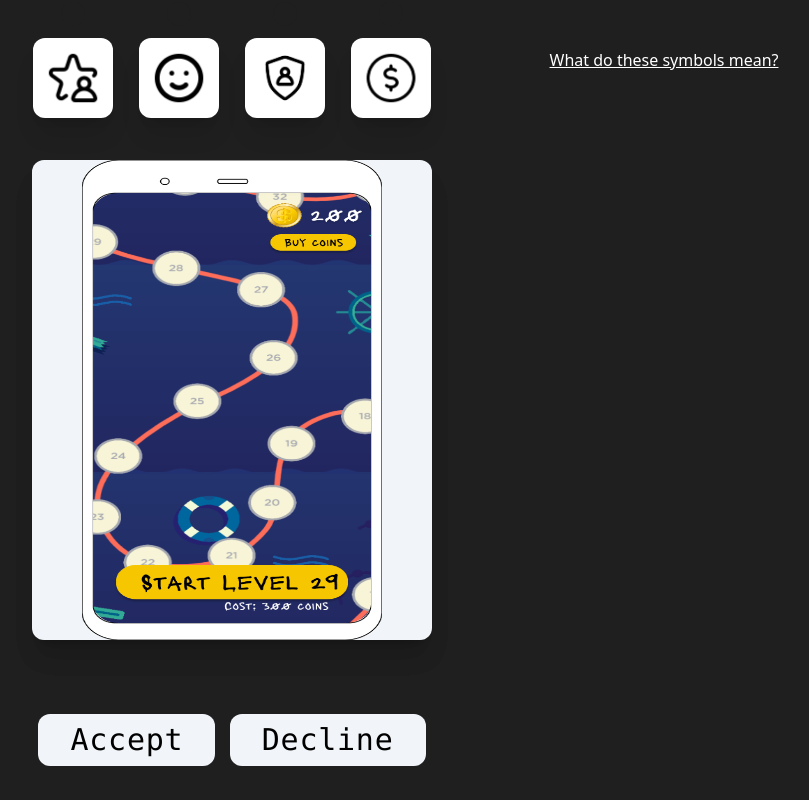
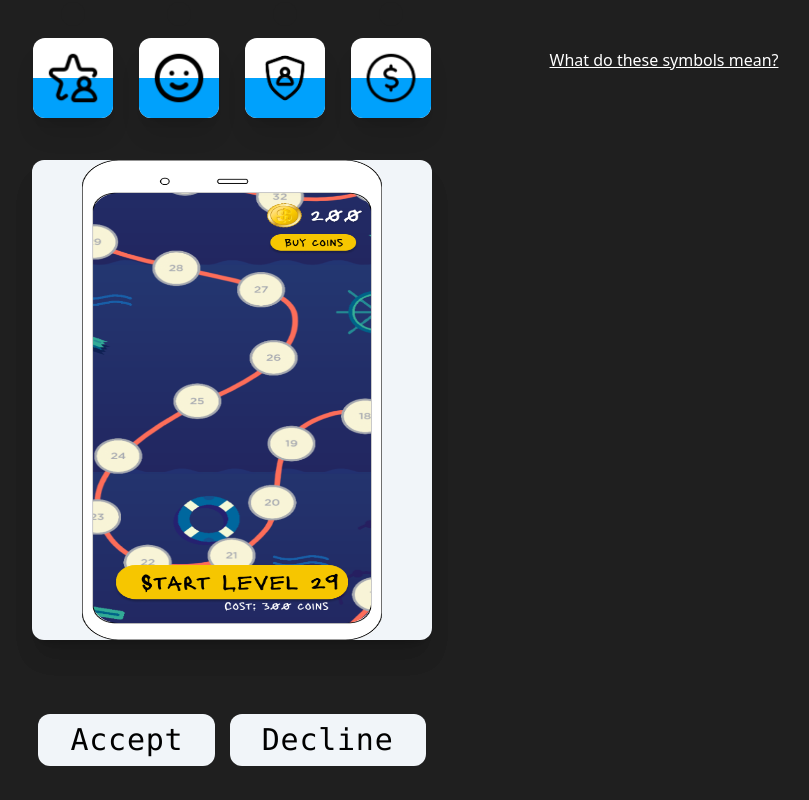
Before and after one commit to daancs/AppStoreEthics, a Next.js app: page /game in a window 1280 px wide. Shown: the whole page, without its empty margins (408-1217 px from the left). Built offline with nearby package versions, Linux system fonts and the light colour scheme.

Commit message:
gameicons' progress now displayed in blue on gamePage

```diff
--- a/src/components/AppIndicators.tsx
+++ b/src/components/AppIndicators.tsx
@@ -1,12 +1,13 @@
 import Dot from "./Dot";
 import GameIcon from "./GameIcon";
 import {SizeChange } from "./GamePageSkeleton";
-
+import playerData from '@/backend/Model';
 
 
 
 export interface AppIndicators{
     sizesToDisplay: SizeChange[];
+    app: playerData;
 }
 
 
@@ -18,25 +19,30 @@ export default function AppIndicators(props: AppIndicators) {
     const changePriv = props.sizesToDisplay[2];
     const changeRevenue = props.sizesToDisplay[3];
 
+    const app = props.app;
+    let reputationValue: number = app.getReputation();
+    let contentmentValue: number = app.getContentment();
+    let privacyValue: number = app.getPrivacy();
+    let revenueValue: number = app.getRevenue();
 
     return (
       <>
  <div className={`w-[450px] flex col-start-2 col-end-2 row-start-1 row-end-1 justify-evenly items-center h-full font-mono`}>
             <div className="flex flex-col">
                 <Dot size={changeRep} />
-                <GameIcon hoverable={true} iconName={"reputation"} appInd={true} />
+                <GameIcon hoverable={true} iconName={"reputation"} appInd={true} isGamePage={true} progressValue={reputationValue} displayProgress={true}/>
             </div>
             <div className="flex flex-col">
                 <Dot size={changeCont}/>
-                <GameIcon hoverable={true} iconName={"contentment"} appInd={true}/>
+                <GameIcon hoverable={true} iconName={"contentment"} appInd={true} isGamePage={true} progressValue={contentmentValue} displayProgress={true}/>
             </div>
             <div className="flex flex-col">
                 <Dot size={changePriv}/>
-                <GameIcon hoverable={true} iconName={"privacy"} appInd={true} />
+                <GameIcon hoverable={true} iconName={"privacy"} appInd={true} isGamePage={true} progressValue={privacyValue} displayProgress={true}/>
             </div>
             <div className="flex flex-col">
                 <Dot size={changeRevenue}/>
-                <GameIcon hoverable={true} iconName={"revenue"} appInd={true} />
+                <GameIcon hoverable={true} iconName={"revenue"} appInd={true} isGamePage={true} progressValue={revenueValue} displayProgress={true}/>
                 {/* willChange needs logic behind it, implement when we have data */}
             </div>
             </div>
--- a/src/components/GameIcon.tsx
+++ b/src/components/GameIcon.tsx
@@ -16,6 +16,7 @@ interface GameIconProps {
     appInd?: boolean; //för att consInd ska ha pilar istället för prickar!
     willChange?: boolean; //temporärt? för att avgöra om prickarna ska synas
     isConsequence?: boolean; //should background be greyed out or not?
+    isGamePage?: boolean; // should background be blue
 }
 
 /**
@@ -66,7 +67,7 @@ export default function GameIcon(props: GameIconProps) {
                     <Image src={setImage(props.iconName) ?? ""} alt='icon image'/>
                 </div>
                 <div className='absolute bottom-0 w-full'>
-                    {props.displayProgress ? <ProgressBar value={Number(props.progressValue) || 50} parentHeight={`${props.height ? props.height : '20'}`}/> : null}
+                    {props.displayProgress ? <ProgressBar value={Number(props.progressValue) || 50} parentHeight={`${props.height ? props.height : '20'}`} gamePage={props.isGamePage}/> : null}
                 </div>
             </div>
         </div>
--- a/src/components/GamePageSkeleton.tsx
+++ b/src/components/GamePageSkeleton.tsx
@@ -90,7 +90,7 @@ export default function GamePageSkeleton( props: GamePageSkeletonProps) {
         <ShortCut shortCutKey='d' to='/consequence'/> */}
 
         <div className={`grid grid-cols-3 grid-rows-6 place-items-center gap-4 w-screen h-screen justify-center bg-cover bg-center bg-primary-bg ${roboto.variable} overflow-hidden`}>
-            <AppIndicators sizesToDisplay={sizesToDisplay}/>
+            <AppIndicators sizesToDisplay={sizesToDisplay} app={app}/>
             <div className='flex col-start-3 col-end-3 row-start-1 row-end-1'>
               <InfoButton/>
             </div>
--- a/src/components/Progress.tsx
+++ b/src/components/Progress.tsx
@@ -1,11 +1,14 @@
 interface ProgressBarProps {
   value: number;
   parentHeight: string;
+  gamePage?: boolean;
 }
 
-const ProgressBar: React.FC<ProgressBarProps> = ({value, parentHeight}) => {
+const ProgressBar: React.FC<ProgressBarProps> = ({value, parentHeight, gamePage}) => {
     const getColor = (value: number) => {
-      if (value <= 0) {
+      if (gamePage) {
+        return '#00A1FC';
+      } else if (value <= 0) {
         return 'red';
       } else if (value < 50) {
         return 'orange';
```
